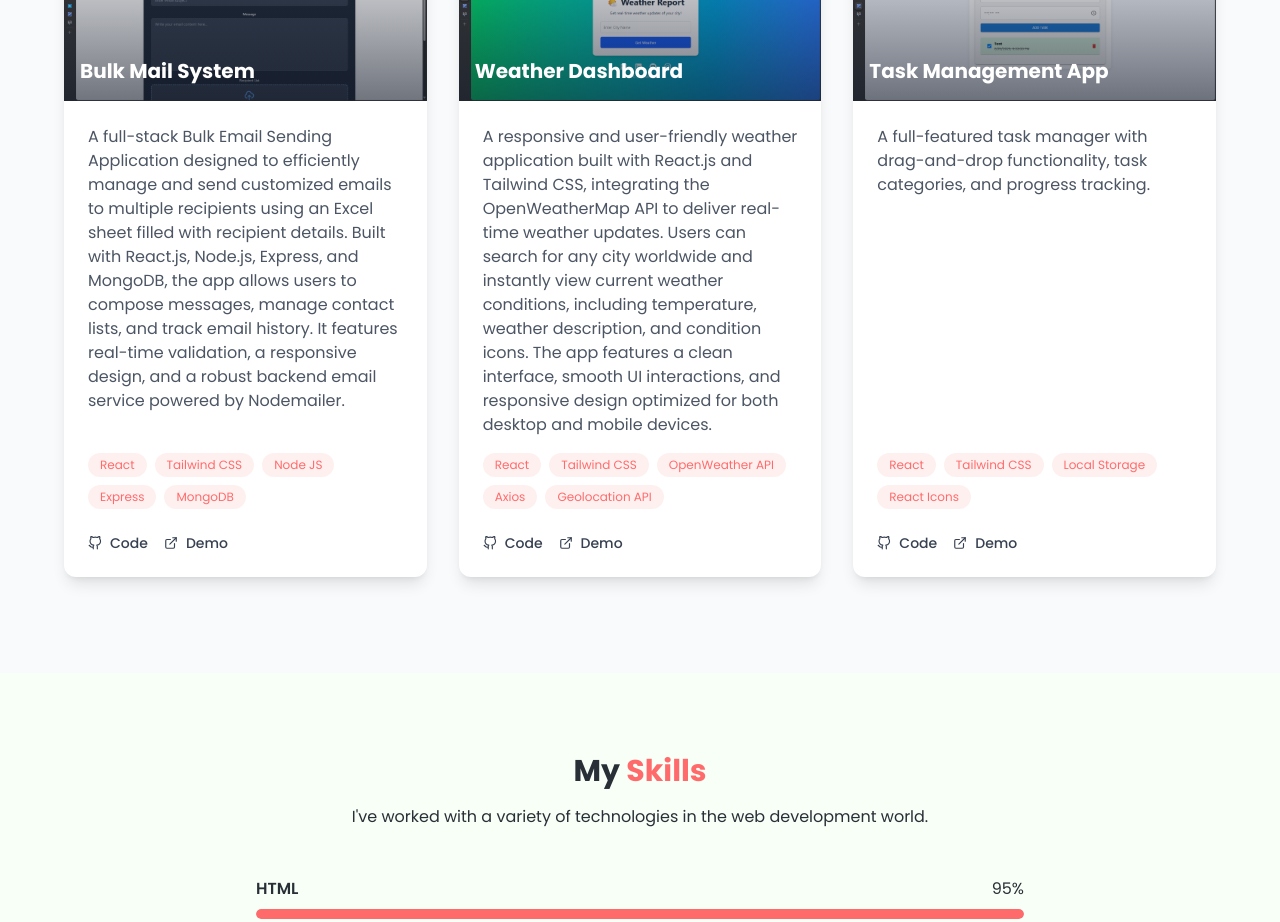
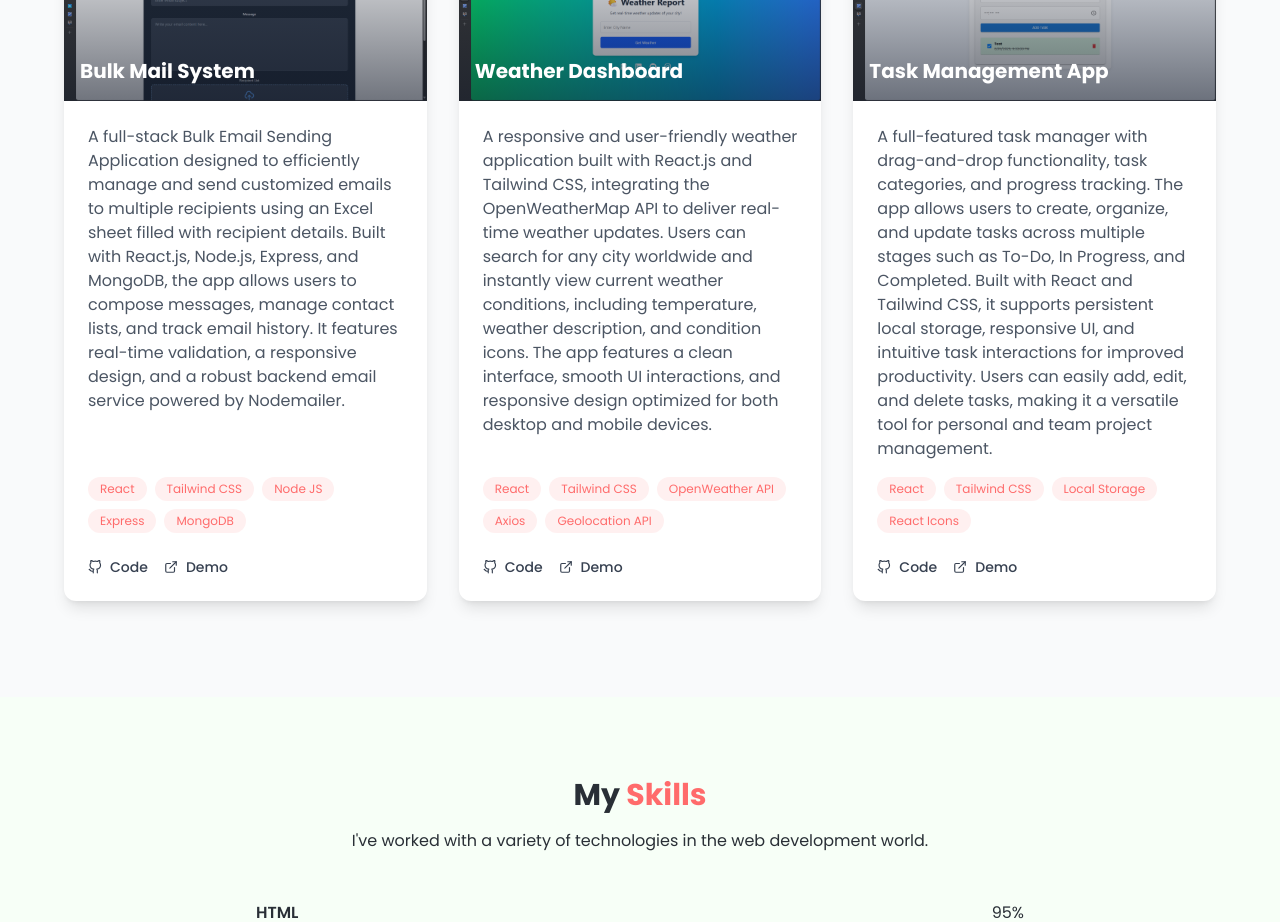
Before and after one commit to AbishekSathiyan/Abishek_Portfolio, a React (Vite) app: page / in a window 1280 px wide. Shown: the part 2380-3302 px from the top of the page. Built offline with nearby package versions, Linux system fonts and the light colour scheme.

Commit message:
My Own Assets Added in My Portfolio

```diff
--- a/src/components/Projects.jsx
+++ b/src/components/Projects.jsx
@@ -37,7 +37,7 @@ const projects = [
     id: 3,
     title: "Task Management App",
     description:
-      "A full-featured task manager with drag-and-drop functionality, task categories, and progress tracking.",
+      "A full-featured task manager with drag-and-drop functionality, task categories, and progress tracking. The app allows users to create, organize, and update tasks across multiple stages such as To-Do, In Progress, and Completed. Built with React and Tailwind CSS, it supports persistent local storage, responsive UI, and intuitive task interactions for improved productivity. Users can easily add, edit, and delete tasks, making it a versatile tool for personal and team project management.",
     technologies: ["React", "Tailwind CSS", "Local Storage", "React Icons"],
     githubLink: "https://github.com/AbishekSathiyan/Task_Manager_React",
     demoLink: "https://task-manager-react-10.vercel.app/",
```
